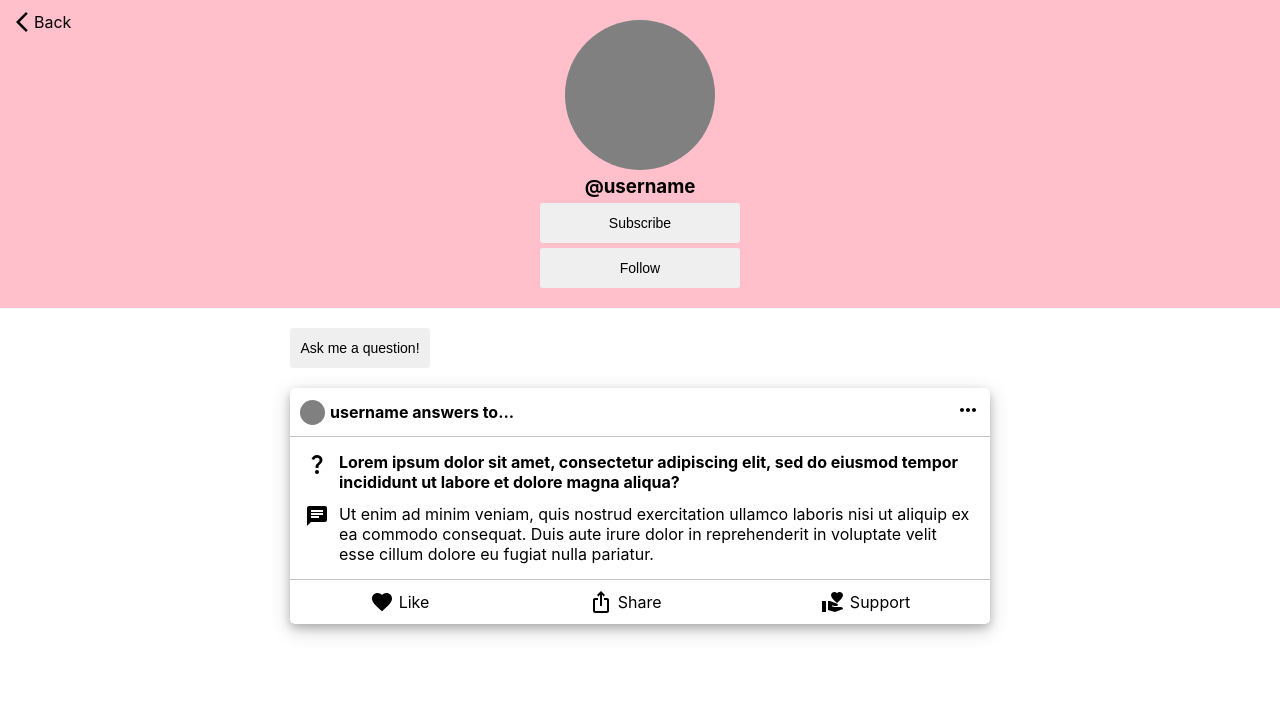
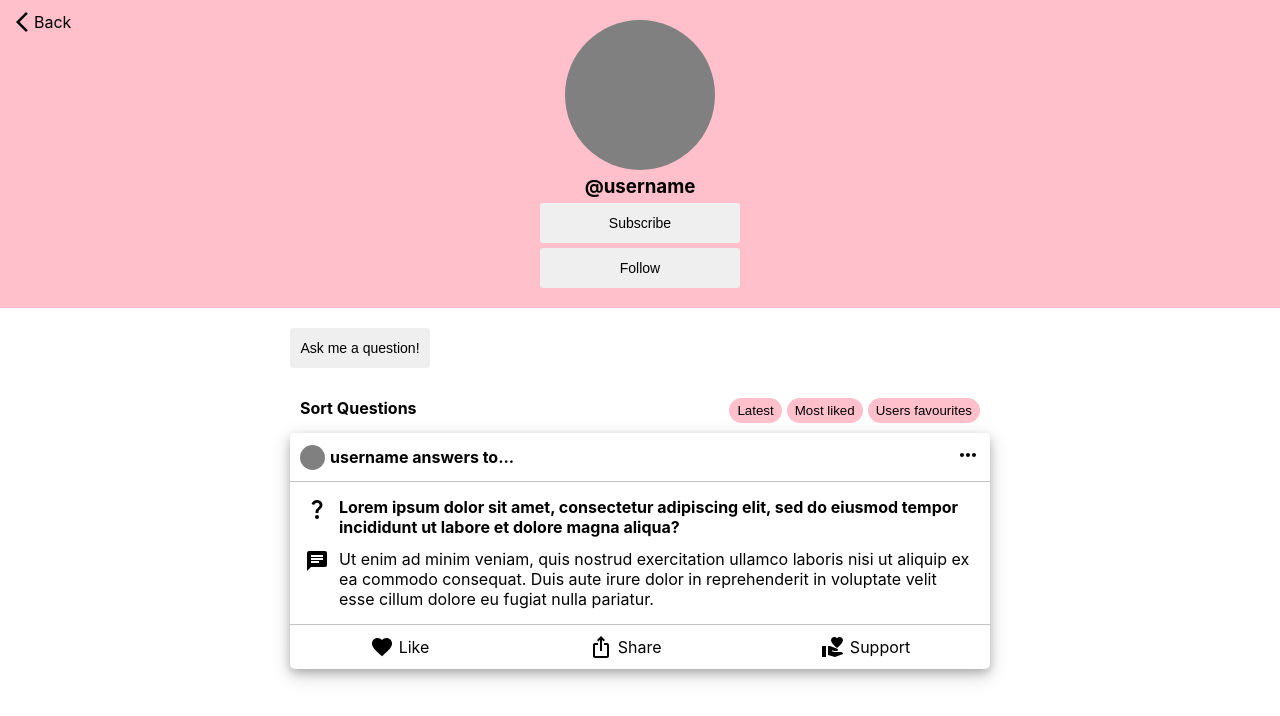
Before and after one commit to albinolssonn/questiona.ble, a React (Create React App) app: page /profile/1 in a window 1280 px wide. Shown: the top 716 px of the page. Built offline with nearby package versions, Linux system fonts and the light colour scheme.

Commit message:
Profile Filter & Footer Placeholder

```diff
--- a/src/App.css
+++ b/src/App.css
@@ -7,3 +7,7 @@ a {
   text-decoration: none;
   color: black;
 }
+
+.main-content {
+  padding-bottom: 100px;
+}
--- a/src/components/ProfileListComponent.jsx
+++ b/src/components/ProfileListComponent.jsx
@@ -11,6 +11,14 @@ const ProfileListComponent = () => {
   return (
     <div className="answer-list-section">
       <div className="answer-list-container">
+        <div className="answer-list-filter-bar">
+          <h4>Sort Questions</h4>
+          <div className="filter-buttons">
+            <button id="filter-btn">Latest</button>
+            <button id="filter-btn">Most liked</button>
+            <button id="filter-btn">Users favourites</button>
+          </div>
+        </div>
         <div className="question-card">
           <div className="intro-bar">
             <div className="user-info">
--- /dev/null
+++ b/src/navigation/FooterComponent.jsx
@@ -0,0 +1,8 @@
+import React from "react";
+import "../stylesheets/FooterStyles.css";
+
+const FooterComponent = () => {
+  return <div className="footer"></div>;
+};
+
+export default FooterComponent;
--- a/src/pages/ProfilePage.jsx
+++ b/src/pages/ProfilePage.jsx
@@ -2,13 +2,20 @@ import React from "react";
 import ProfileAskComponent from "../components/ProfileAskComponent";
 import ProfileListComponent from "../components/ProfileListComponent";
 import ProfileHeaderComponent from "../components/ProfileHeaderComponent";
+import FooterComponent from "../navigation/FooterComponent";
 
 const ProfilePage = () => {
   return (
-    <div>
-      <ProfileHeaderComponent />
-      <ProfileAskComponent />
-      <ProfileListComponent />
+    <div className="page">
+      <div className="main-content">
+        <ProfileHeaderComponent />
+        <ProfileAskComponent />
+        <ProfileListComponent />
+      </div>
+
+      <div className="footer">
+        <FooterComponent />
+      </div>
     </div>
   );
 };
--- /dev/null
+++ b/src/stylesheets/FooterStyles.css
@@ -0,0 +1,4 @@
+.footer {
+  background: #f5f5f5;
+  height: 150px;
+}
--- a/src/stylesheets/ProfileStyles.css
+++ b/src/stylesheets/ProfileStyles.css
@@ -95,11 +95,35 @@
   border: none;
 }
 
+/*  */
+
 /* Profile Question List */
 
 .answer-list-container {
   width: 700px;
   margin: auto;
+}
+
+.answer-list-filter-bar {
+  display: flex;
+  justify-content: space-between;
+  padding: 10px;
+}
+
+.filter-buttons {
+  display: flex;
+  justify-content: right;
+  gap: 5px;
+}
+
+#filter-btn {
+  background: pink;
+  padding: 5px 8px;
+  border: none;
+  border-radius: 50px;
+}
+
+.question-card {
   box-shadow: 0 4px 8px 0 rgba(0, 0, 0, 0.2), 0 6px 20px 0 rgba(0, 0, 0, 0.19);
   border-radius: 5px;
 }
```
